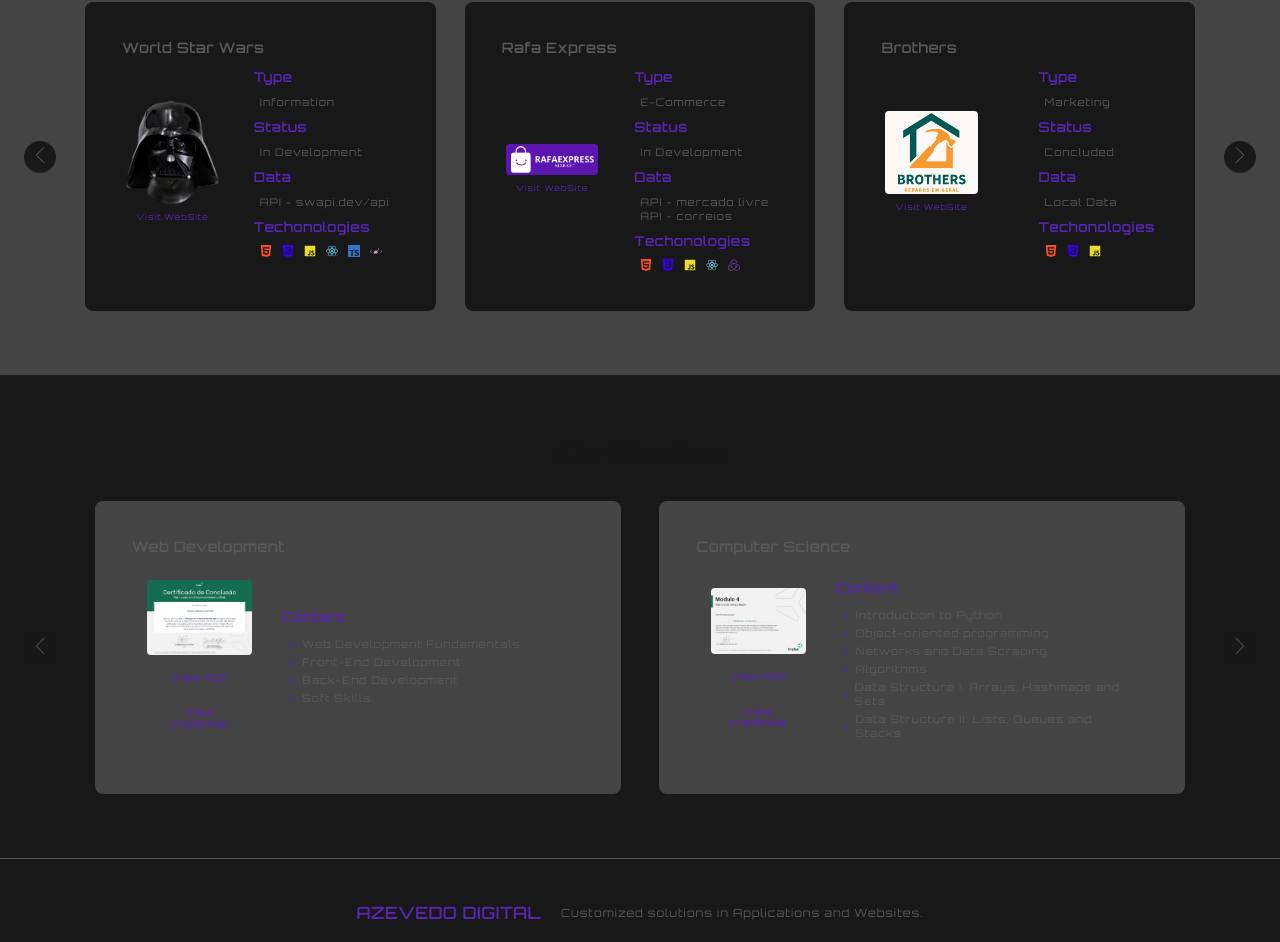
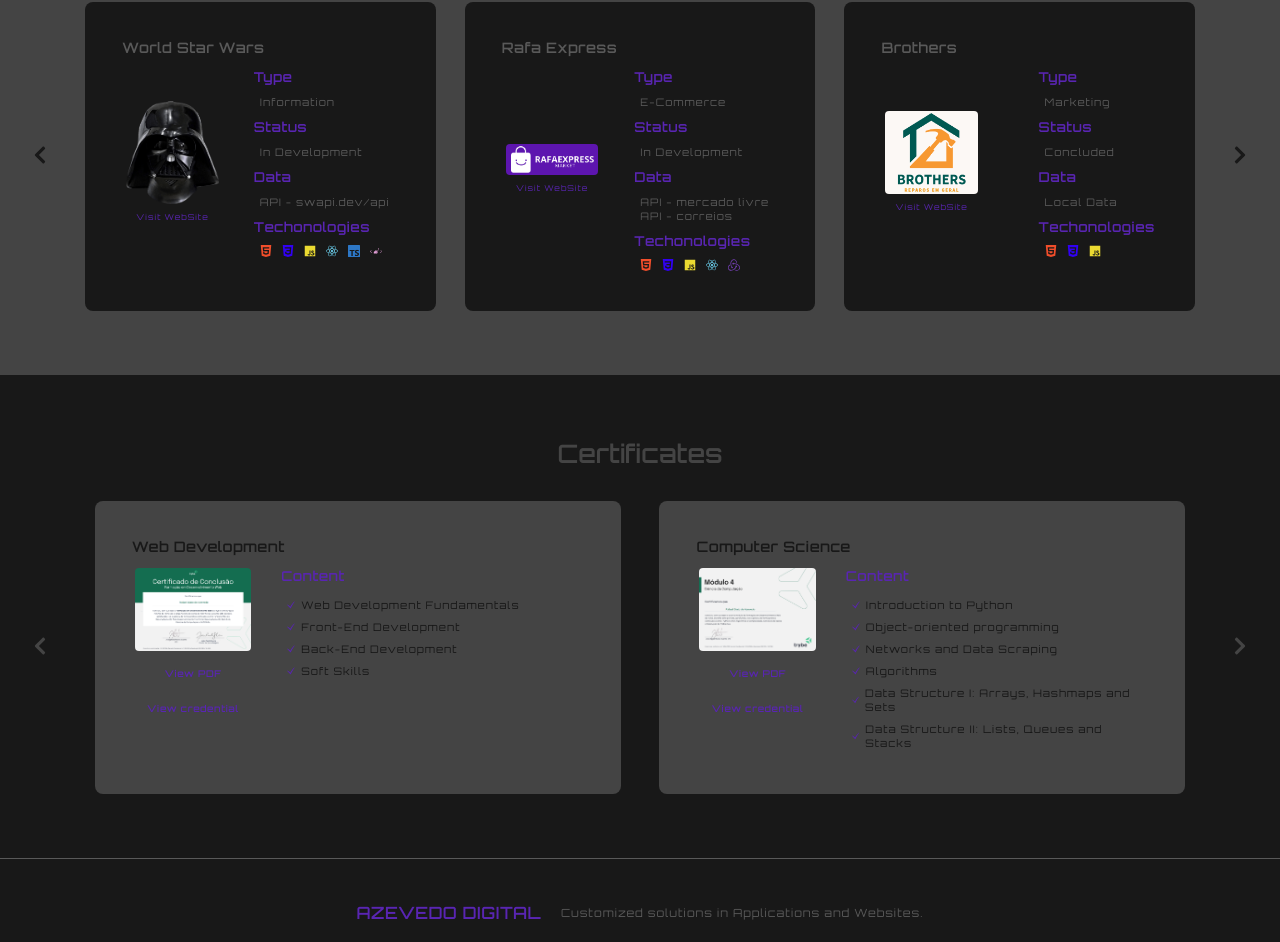
Before and after one commit to RafaelBiatoAzevedo/portifolio-Rafael-Azevedo, a React (Create React App) app: page / in a window 1280 px wide. Shown: the part 1223-2165 px from the top of the page. Built offline with nearby package versions, Linux system fonts and the light colour scheme.

Commit message:
feat: add certificates and button transation

```diff
--- a/src/components/ Carousel/index.tsx
+++ b/src/components/ Carousel/index.tsx
@@ -1,6 +1,6 @@
 import { FC, useState } from 'react';
 
-import { BsChevronLeft, BsChevronRight } from 'react-icons/bs';
+import { FaChevronLeft, FaChevronRight } from 'react-icons/fa';
 
 import { useTheme } from 'styled-components';
 
@@ -12,15 +12,21 @@
   items: any[];
   renderComponent: (item: any) => JSX.Element;
   numberElements: number;
+  backgroundButton: 'primary' | 'secondary';
 }
 
 export const Caroucel: FC<ICaroucelProps> = ({
   items,
   renderComponent,
   numberElements,
+  backgroundButton,
 }) => {
   const { colors } = useTheme();
   const [index, setIndex] = useState<number>(0);
+  const [isMouseOverButtonLeft, setisMouseOverButtonLeft] =
+    useState<boolean>(false);
+  const [isMouseOverButtonRight, setisMouseOverButtonRight] =
+    useState<boolean>(false);
 
   const previusIndex = (): void => {
     setIndex((prev) => {
@@ -40,13 +46,29 @@
     <Wrapper>
       <Button
         onClick={() => previusIndex()}
-        backgroundColor={colors.backgroundPrimary}
-        isHoverBackgroundColor={colors.backgroundTopMenu}
+        onMouseOver={() => setisMouseOverButtonLeft(true)}
+        onMouseOut={() => setisMouseOverButtonLeft(false)}
+        isHoverBackgroundColor={
+          backgroundButton === 'primary'
+            ? colors.backgroundPrimary
+            : colors.backgroundSecondary
+        }
         borderRadius="80%"
         height="4rem"
         width="4rem"
         icon={
-          <BsChevronLeft color={colors.onBackgroundPrimary} size="2.5rem" />
+          <FaChevronLeft
+            color={
+              backgroundButton === 'primary'
+                ? isMouseOverButtonLeft
+                  ? colors.onBackgroundPrimary
+                  : colors.backgroundPrimary
+                : isMouseOverButtonLeft
+                ? colors.onBackgroundSecondary
+                : colors.backgroundSecondary
+            }
+            size="2.5rem"
+          />
         }
       />
       <Content>
@@ -56,13 +78,29 @@
       </Content>
       <Button
         onClick={() => nextIndex()}
-        backgroundColor={colors.backgroundPrimary}
-        isHoverBackgroundColor={colors.backgroundTopMenu}
+        onMouseOver={() => setisMouseOverButtonRight(true)}
+        onMouseOut={() => setisMouseOverButtonRight(false)}
+        isHoverBackgroundColor={
+          backgroundButton === 'primary'
+            ? colors.backgroundPrimary
+            : colors.backgroundSecondary
+        }
         borderRadius="80%"
         height="4rem"
         width="4rem"
         icon={
-          <BsChevronRight color={colors.onBackgroundPrimary} size="2.5rem" />
+          <FaChevronRight
+            color={
+              backgroundButton === 'primary'
+                ? isMouseOverButtonRight
+                  ? colors.onBackgroundPrimary
+                  : colors.backgroundPrimary
+                : isMouseOverButtonRight
+                ? colors.onBackgroundSecondary
+                : colors.backgroundSecondary
+            }
+            size="2.5rem"
+          />
         }
       />
     </Wrapper>
--- a/src/components/Button/index.tsx
+++ b/src/components/Button/index.tsx
@@ -8,6 +8,8 @@
   title?: string;
   icon?: JSX.Element;
   onClick: () => void;
+  onMouseOver: () => void;
+  onMouseOut: () => void;
 
   backgroundColor?: string;
   isHoverBackgroundColor?: string;
@@ -21,6 +23,8 @@
 
 export const Button: FC<IButtonProps> = ({
   onClick,
+  onMouseOver,
+  onMouseOut,
   title,
   icon,
   backgroundColor = 'transparent',
@@ -33,6 +37,8 @@
 }) => {
   return (
     <Wrapper
+      onMouseOver={onMouseOver}
+      onMouseOut={onMouseOut}
       onClick={onClick}
       backgroundcolor={backgroundColor}
       isHoverBackgroundColor={isHoverBackgroundColor}
--- a/src/components/Button/styles.ts
+++ b/src/components/Button/styles.ts
@@ -27,4 +27,6 @@
   &:hover {
     background-color: ${(p) => p.isHoverBackgroundColor};
   }
+
+  transition: background-color 0.8s;
 `;
--- a/src/components/Certificates/components/Certificate/index.tsx
+++ b/src/components/Certificates/components/Certificate/index.tsx
@@ -33,7 +33,7 @@
           size="1.7rem"
           title={<Translator path={certificate.title} />}
           weight={fontWeight.medium}
-          color={colors.tertiary}
+          color={colors.onBackgroundSecondary}
         />
       </WrapperTitle>
       <WrapperContent>
@@ -69,13 +69,13 @@
               title=""
               color={colors.secondary}
               paddingX="6px"
-              padddingY="2px"
+              padddingY="4px"
             >
               <GiCheckMark />
               <Text
                 key={content}
                 title={<Translator path={content} />}
-                color={colors.tertiary}
+                color={colors.onBackgroundSecondary}
                 size="1.3rem"
                 paddingX="6px"
               />
--- a/src/components/Certificates/components/Certificate/styles.ts
+++ b/src/components/Certificates/components/Certificate/styles.ts
@@ -22,16 +22,17 @@
   align-items: center;
   display: flex;
   flex-direction: column;
+  height: 100%;
 
   gap: 10px;
-  width: 25%;
+  width: 28%;
 `;
 
 export const WrapperContent = styled.div`
   align-items: center;
   display: flex;
 
-  padding: 20px;
+  padding: ${(p) => p.theme.spacing.sm};
   gap: 30px;
 
   @media (max-width: ${(p) => p.theme.resolutions.celphone}) {
@@ -43,6 +44,8 @@
 export const WrapperInfo = styled.div`
   display: flex;
   flex-direction: column;
+  height: 100%;
+  width: 72%;
 `;
 
 export const Image = styled.img`
--- a/src/components/Certificates/index.tsx
+++ b/src/components/Certificates/index.tsx
@@ -19,13 +19,14 @@
       <Text
         title={<Translator path="Certificates.title" />}
         size="3rem"
-        color={colors.onBackgroundSecondary}
+        color={colors.onBackgroundPrimary}
         weight="bold"
       />
       <Caroucel
         items={certificates}
         renderComponent={(item) => <Certificate certificate={item} />}
         numberElements={2}
+        backgroundButton="secondary"
       />
     </Wrapper>
   );
--- a/src/components/Projects/index.tsx
+++ b/src/components/Projects/index.tsx
@@ -26,6 +26,7 @@
         items={projects}
         renderComponent={(item) => <Project project={item} />}
         numberElements={3}
+        backgroundButton="primary"
       />
     </Wrapper>
   );
--- a/src/components/Skills/styles.ts
+++ b/src/components/Skills/styles.ts
@@ -25,7 +25,7 @@
     flex-wrap: wrap;
 
     justify-content: center;
-    width: 40%;
+    width: 41%;
     gap: 2rem;
   }
 
```
